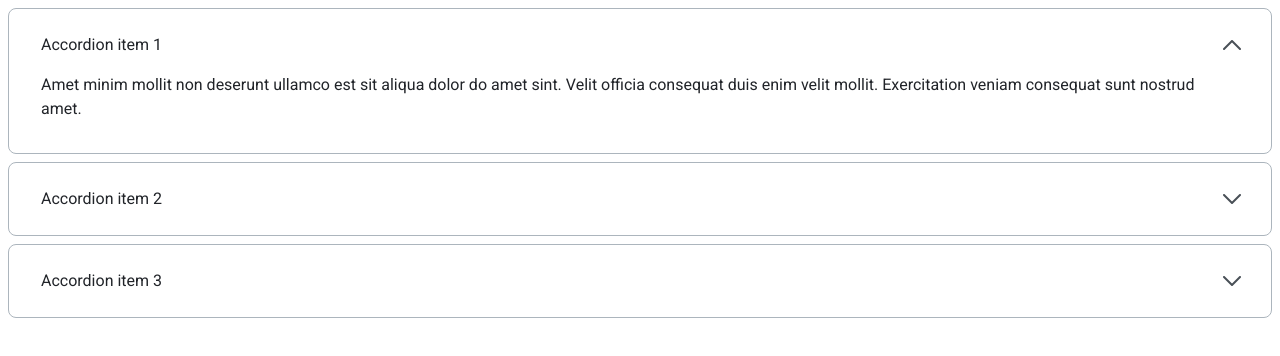
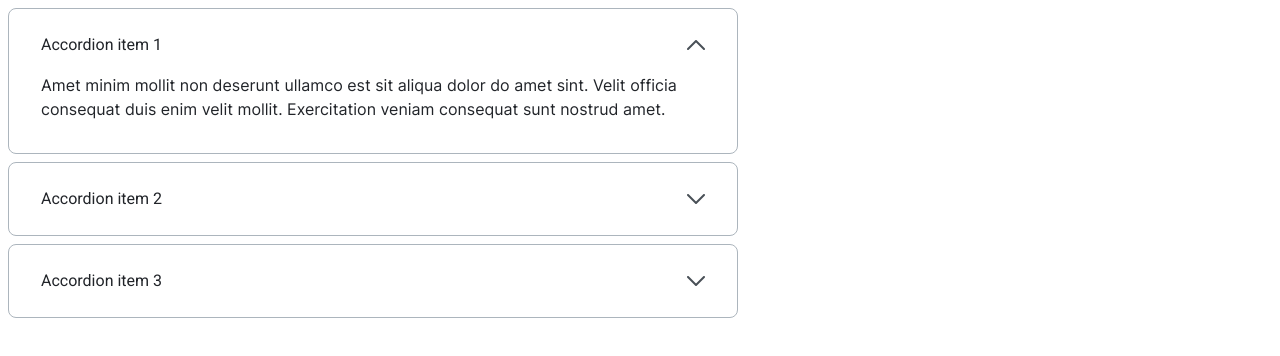
Before and after one commit to js-tasks-ru/htmlcss-20220919_flyerok86, a website: page 03-lection1/02-accordion/index.html in a window 1280 px wide. Both pictures are taken after a click on the heading "Accordion item 1". Drawn offline with Linux system fonts and the light colour scheme.

Commit message:
accordion fix

```diff
--- a/03-lection1/02-accordion/accordion.css
+++ b/03-lection1/02-accordion/accordion.css
@@ -1,4 +1,8 @@
 /* Стилизация аккордеона */
+.accordion {
+    width: 730px;
+}
+
 .accordion__item {
     padding: 24px 32px;
     margin-bottom: 8px;
@@ -19,12 +23,6 @@
 
 .accordion__item:last-child {
     margin-bottom: 0;
-}
-
-.accordion__item[open] {
-
-    transition: transform .3s ease-out 0s;
-
 }
 
 .accordion__item[open] .icon-arrow {
@@ -48,17 +46,22 @@
     display: inline-block;
     position: absolute;
     right: 0;
-    width: 16px;
+    width: 18px;
     height: 100%;
 }
-.icon-arrow {
+
+.accordion__icon-container_valign_center {
     position: absolute;
     top: 50%;
     transform: translateY(-50%) rotate(-180deg);
     transition: transform .3s ease-out 0s;
-
 }
 
 .accordion__description {
-    margin: 16px 0 8px;
+    margin: 16px 18px 8px 0;
+    font-family: 'Inter';
+    font-style: normal;
+    font-weight: 400;
+    font-size: 16px;
+    line-height: 24px;
 }
--- a/03-lection1/02-accordion/index.html
+++ b/03-lection1/02-accordion/index.html
@@ -6,12 +6,12 @@
         <link rel="stylesheet" href="./accordion.css">
     </head>
     <body>
-        <div class="accordion">
+        <section class="accordion">
             <details class="accordion__item">
                 <summary class="accordion__summary">
                     Accordion item 1
                    <div class="accordion__icon-container">
-                        <svg class="icon-arrow" width="18" height="10" viewBox="0 0 18 10" fill="none" xmlns="http://www.w3.org/2000/svg">
+                        <svg class="icon-arrow accordion__icon-container_valign_center" width="18" height="10" viewBox="0 0 18 10" fill="none" xmlns="http://www.w3.org/2000/svg">
                             <path d="M17 9L9 1L1 9" stroke="#495057" stroke-width="2" stroke-linecap="round" stroke-linejoin="round"/>
                         </svg>
                    </div>
@@ -25,7 +25,7 @@
                 <summary class="accordion__summary">
                     Accordion item 2
                    <div class="accordion__icon-container">
-                        <svg class="icon-arrow" width="18" height="10" viewBox="0 0 18 10" fill="none" xmlns="http://www.w3.org/2000/svg">
+                        <svg class="icon-arrow accordion__icon-container_valign_center" width="18" height="10" viewBox="0 0 18 10" fill="none" xmlns="http://www.w3.org/2000/svg">
                             <path d="M17 9L9 1L1 9" stroke="#495057" stroke-width="2" stroke-linecap="round" stroke-linejoin="round"/>
                         </svg>
                    </div>
@@ -39,7 +39,7 @@
                 <summary class="accordion__summary">
                     Accordion item 3
                    <div class="accordion__icon-container">
-                        <svg class="icon-arrow" width="18" height="10" viewBox="0 0 18 10" fill="none" xmlns="http://www.w3.org/2000/svg">
+                        <svg class="icon-arrow accordion__icon-container_valign_center" width="18" height="10" viewBox="0 0 18 10" fill="none" xmlns="http://www.w3.org/2000/svg">
                             <path d="M17 9L9 1L1 9" stroke="#495057" stroke-width="2" stroke-linecap="round" stroke-linejoin="round"/>
                         </svg>
                    </div>
@@ -48,7 +48,6 @@
                     Amet minim mollit non deserunt ullamco est sit aliqua dolor do amet sint. Velit officia consequat duis enim velit mollit. Exercitation veniam consequat sunt nostrud amet.
                 </p>
             </details>
-        </div>
-
+        </section>
     </body>
 </html>
```
